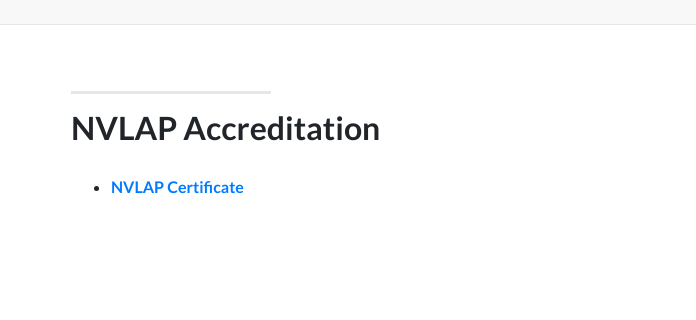
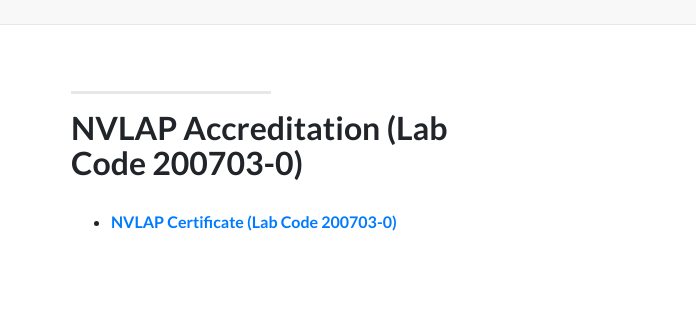
Before and after one commit to DylanAllen/arrowhead, a plain HTML site: page index.html in a window 1280 px wide. Shown: the part 2181-2501 px from the top of the page, 584-1280 px from the left. Drawn offline with Linux system fonts and the light colour scheme.

Commit message:
added NVLAP code 200703-0 after every "NVLAP"

```diff
--- a/index.html
+++ b/index.html
@@ -54,7 +54,7 @@
         <div class="intro-message">
           <img src="img/arrowhead.png" class="header-logo">
           <h1>Arrowhead Technologies LLC</h1>
-          <h3>NVLAP Testing Lab</h3>
+          <h3>NVLAP Testing Lab (Code 200703-0)</h3>
           <hr class="intro-divider">
         </div>
       </div>
@@ -140,10 +140,10 @@
           <div class="col-lg-5 mr-auto order-lg-2">
             <hr class="section-heading-spacer">
             <div class="clearfix"></div>
-            <h2 class="section-heading">NVLAP Accreditation</h2>
+            <h2 class="section-heading">NVLAP Accreditation (Lab Code 200703-0)</h2>
             <p class="lead">
               <ul>
-                  <li><a href="docs/2021/NVLAPCertificate2021.pdf" target="_blank">NVLAP Certificate</a></li>
+                  <li><a href="docs/2021/NVLAPCertificate2021.pdf" target="_blank">NVLAP Certificate (Lab Code 200703-0)</a></li>
               </ul>
             </p>
 
```
